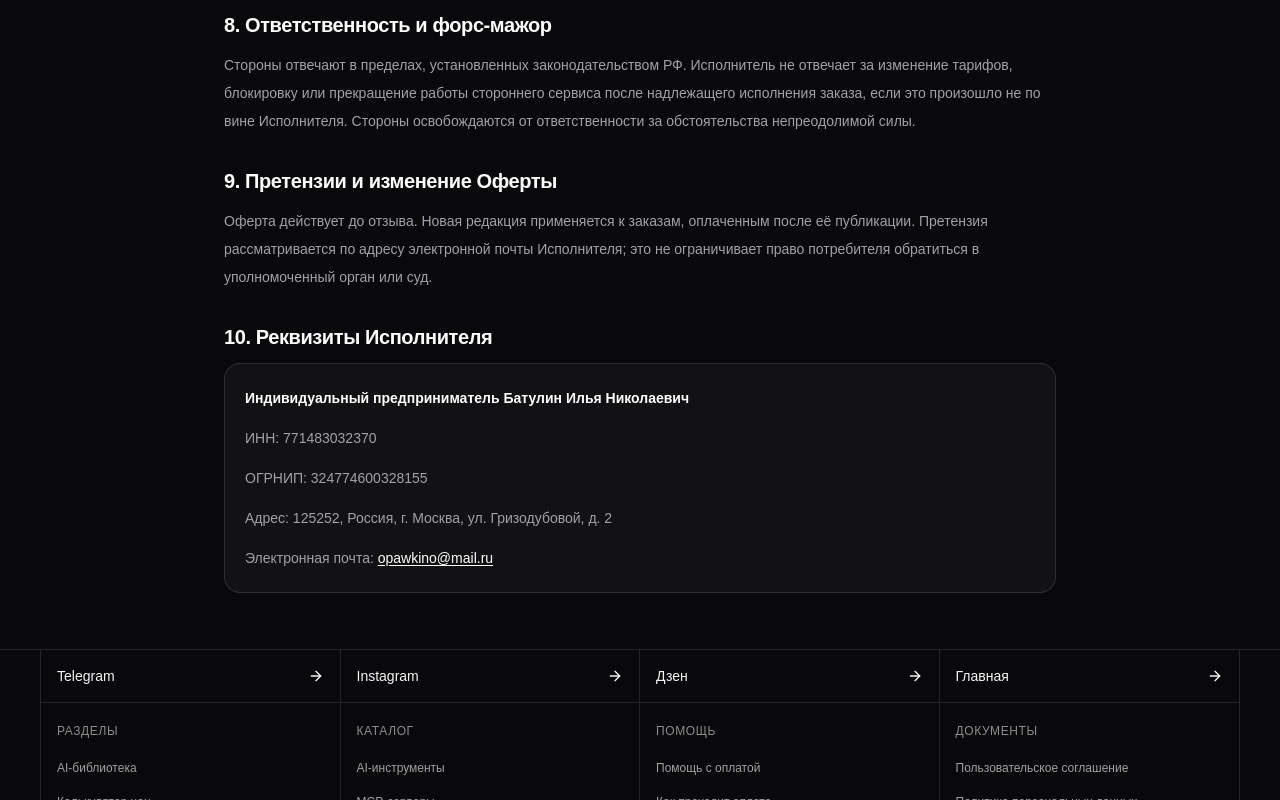
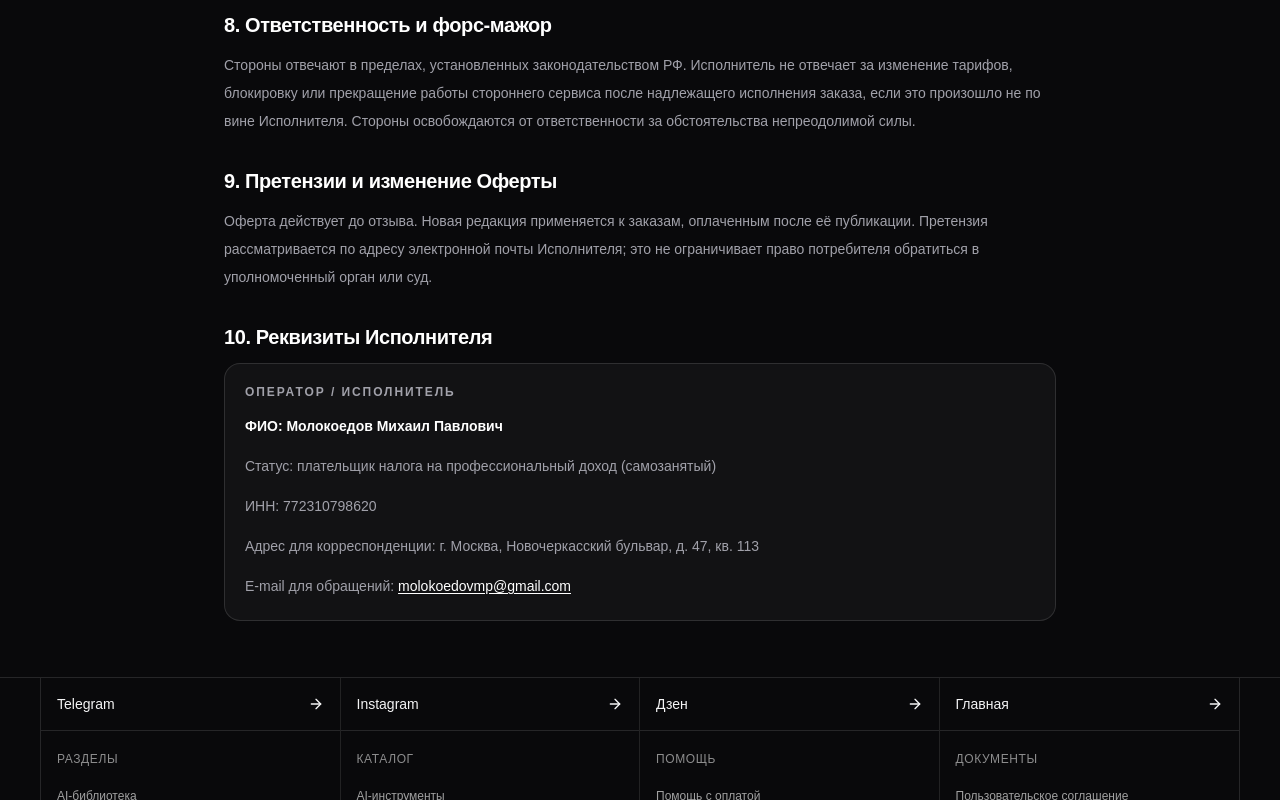
Before and after one commit to molokoedovmp/aibazar2.0, a Next.js app: page /legal/offer in a window 1280 px wide. Shown: the part 2102-2902 px from the top of the page. Built offline with nearby package versions, Linux system fonts and the light colour scheme; no server answers; a web font is replaced by a local one; what @edgestore/react would draw is missing.

Commit message:
Fix legal operator details

```diff
--- a/app/legal/offer/page.tsx
+++ b/app/legal/offer/page.tsx
@@ -105,7 +105,7 @@ export default function OfferPage() {
         </ul>
         <p>
           Заявление направляется с адреса аккаунта на
-          <a href="mailto:opawkino@mail.ru"> opawkino@mail.ru</a> с номером
+          <a href="mailto:molokoedovmp@gmail.com"> molokoedovmp@gmail.com</a> с номером
           заказа и причиной обращения. Возврат выполняется тем же способом,
           которым была произведена оплата, в сроки, установленные законом и
           правилами платёжной системы.
--- a/app/legal/privacy/page.tsx
+++ b/app/legal/privacy/page.tsx
@@ -116,7 +116,7 @@ export default function PrivacyPage() {
           <li>обжаловать действия Оператора в Роскомнадзор или суд.</li>
         </ul>
         <p>
-          Обращение можно направить на <a href="mailto:opawkino@mail.ru">opawkino@mail.ru</a>.
+          Обращение можно направить на <a href="mailto:molokoedovmp@gmail.com">molokoedovmp@gmail.com</a>.
           Для защиты данных Оператор может запросить сведения, необходимые для
           подтверждения личности заявителя.
         </p>
--- a/components/legal/LegalDocument.tsx
+++ b/components/legal/LegalDocument.tsx
@@ -39,12 +39,15 @@ export function LegalDocument({
 export function OperatorDetails() {
   return (
     <div className="rounded-2xl border border-black/10 bg-black/[0.025] p-5 dark:border-white/10 dark:bg-white/[0.04]">
-      <p><strong>Индивидуальный предприниматель Батулин Илья Николаевич</strong></p>
-      <p>ИНН: 771483032370</p>
-      <p>ОГРНИП: 324774600328155</p>
-      <p>Адрес: 125252, Россия, г. Москва, ул. Гризодубовой, д. 2</p>
+      <p className="mb-2 text-xs font-semibold uppercase tracking-[0.16em] text-black/50 dark:text-white/50">
+        Оператор / Исполнитель
+      </p>
+      <p><strong>ФИО: Молокоедов Михаил Павлович</strong></p>
+      <p>Статус: плательщик налога на профессиональный доход (самозанятый)</p>
+      <p>ИНН: 772310798620</p>
+      <p>Адрес для корреспонденции: г. Москва, Новочеркасский бульвар, д. 47, кв. 113</p>
       <p>
-        Электронная почта: <a href="mailto:opawkino@mail.ru">opawkino@mail.ru</a>
+        E-mail для обращений: <a href="mailto:molokoedovmp@gmail.com">molokoedovmp@gmail.com</a>
       </p>
     </div>
   );
```
